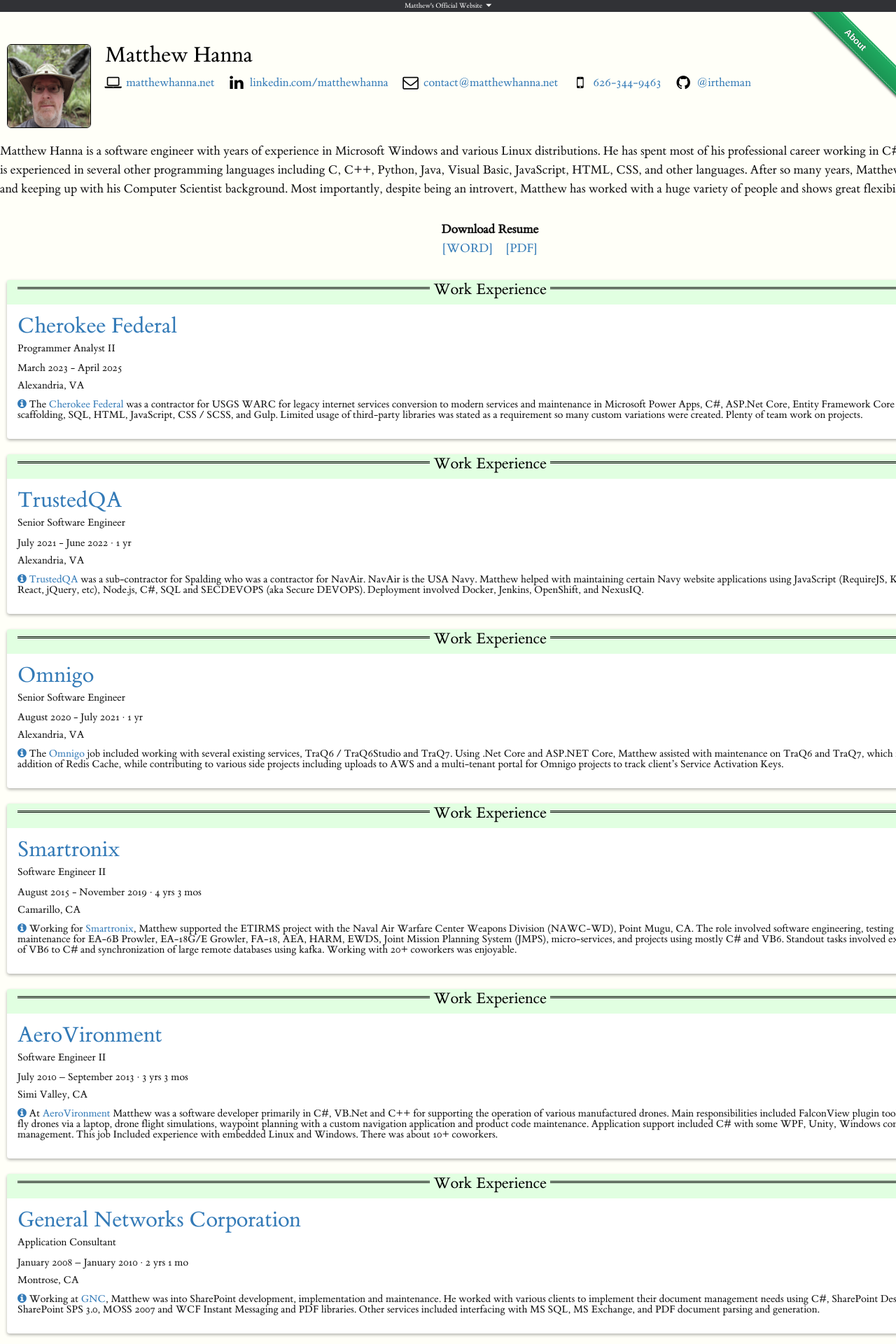
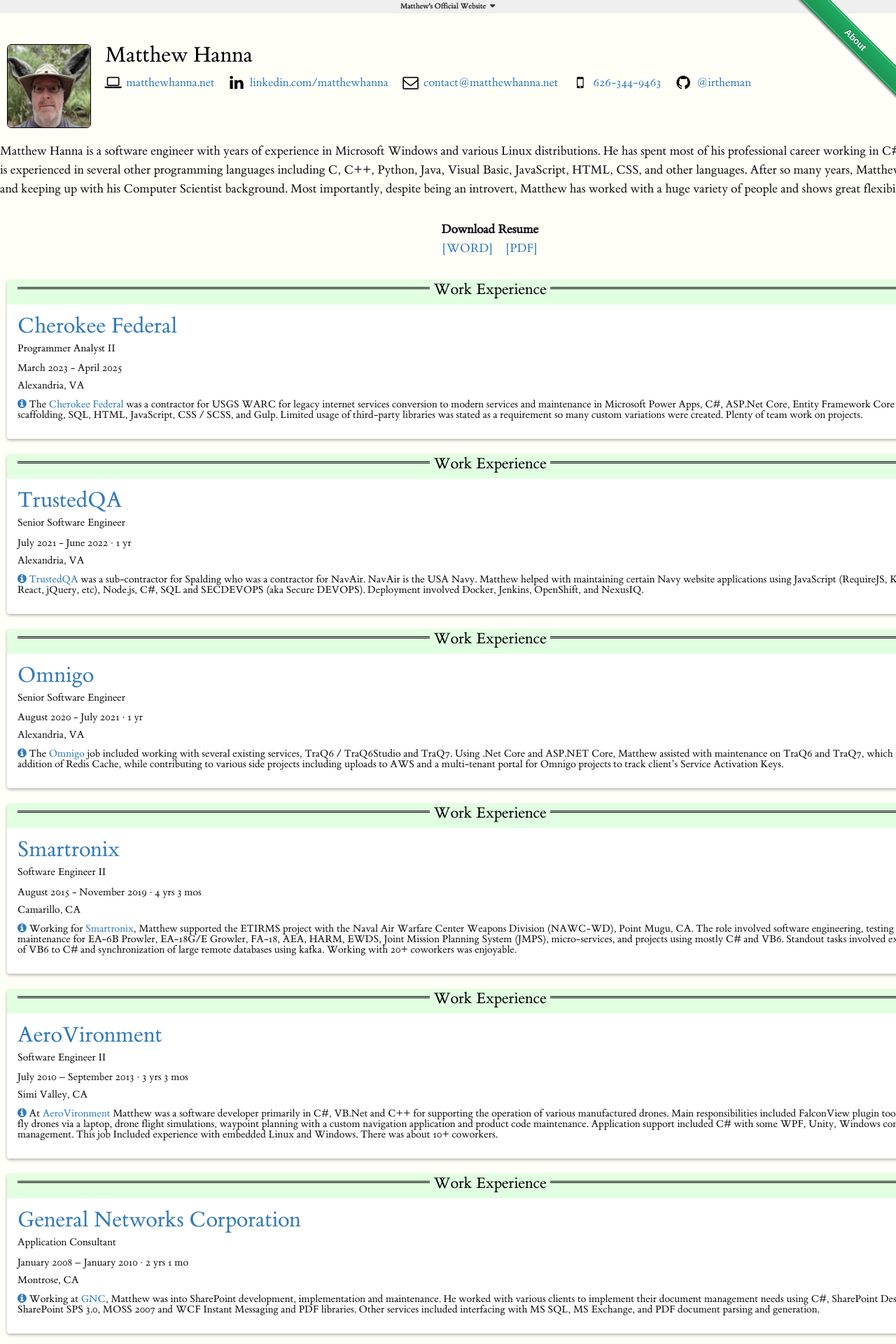
Before and after one commit to irtheman/irtheman.github.io, a Jekyll site: the page built from index.html, in a window 1280 px wide. Shown: the top 1920 px of the page at 70% size. Built offline with Jekyll 4.4.1, drawn with Linux system fonts in a browser that asks for light colours.

Commit message:
Fixed the banner

```diff
--- a/_includes/scripts.html
+++ b/_includes/scripts.html
@@ -49,21 +50,46 @@
         overlay.style.display = 'none';
       });
     }
+
+    var codeBlocks = document.querySelectorAll("pre > code");
+    codeBlocks.forEach(function (codeBlock) {
+      var pre = codeBlock.parentNode;
+      var button = document.createElement("button");
+      button.className = "copy-button";
+      button.type = "button";
+      button.innerText = "Copy";
+
+      button.addEventListener("click", function () {
+        navigator.clipboard.writeText(codeBlock.innerText).then(function () {
+          button.innerText = "Copied!";
+          setTimeout(function () {
+            button.innerText = "Copy";
+          }, 2000);
+        }, function (err) {
+          console.error("Could not copy text: ", err);
+        });
+      });
+
+      pre.parentNode.insertBefore(button, pre);
+    });
+});
 </script>
 
 <script>
-  const header = document.querySelector("header");
+  document.addEventListener("DOMContentLoaded", function () {
+    const header = document.querySelector(".mh-banner-header");
     if (header) {
       header.innerHTML = `
     <button class="mh-banner">Matthew's Official Website</button>
     <div class="mh-banner-content">
+        <div class="mh-banner-content-center">&nbsp;</div>
         <div class="mh-banner-content-center"><strong>Welcome to one of Matthew's official websites!</strong><br/></div>
         <div class="mh-banner-content-filler-first">&nbsp;</div>
         <div>
             <strong>Matthew's Websites</strong><br/
             <ul>
                 <li><a href="https://matthewhanna.com">Business Website</a></li>
-                <li><a href="https://matthewhanna.net">Resume Website</a></li>
+                <li><a href="https://matthewhanna.net">Resume Website</a> &check;</li>
                 <li><a href="https://blog.matthewhanna.net">Coding Blog</a></li>
                 <li><a href="https://matthewhanna.me">Personal Blog</a></li>
             </ul>
@@ -81,19 +107,31 @@
     </div>
 `;
 
-    const coll = document.getElementsByClassName("mh-banner");
-    for (let i = 0; i < coll.length; i++) {
-      coll[i].addEventListener("click", function () {
-        this.classList.toggle("active");
+      if (!header.style.backgroundColor) {
+          header.style.backgroundColor = window.getComputedStyle(document.body).getPropertyValue("background-color");
+      }
+
+      const banner = header.querySelector(".mh-banner");
+      if (banner) {
+        if (!header.style.color) {
+          header.style.color = window.getComputedStyle(banner).getPropertyValue("color");
+          console.log(`${window.getComputedStyle(header).getPropertyValue("background-color")}`);
+        }
+
+        banner.addEventListener("click", function () {
+          this.classList.toggle("banner-active");
           var content = this.nextElementSibling;
           if (content.style.maxHeight) {
             content.style.maxHeight = null;
+            header.style.zIndex = 400;
           } else {
             content.style.maxHeight = content.scrollHeight + "px";
+            header.style.zIndex = 1000;
           }
         });
       }
     }
+  });
 </script>
 
 <!-- Google tag (gtag.js) -->
--- a/stylesheets/banner.scss
+++ b/stylesheets/banner.scss
@@ -1,40 +1,43 @@
 ---
 ---
+
+$banner-color: #333;
+$banner-hover-color: #000;
+$banner-link-color: #23527c;
 
 .mh-banner-header {
 	position: fixed;
 	top: 0;
+	left: 0;
+	width: 100%;
 	padding: 0;
-	width: 100%;
-	font-size: 10px;
-	z-index: 1000;
+	font-size: 11px;
+	z-index: 400;
 }
 
 .mh-banner {
-	background-color: #313236;
-	color: #aaa;
+	color: $banner-color;
 	cursor: pointer;
 	width: 100%;
 	border: none;
 	text-align: center;
 	outline: none;
-	font-size: 10px;
+	font-size: 11px;
 }
 
 .banner-active,
 .mh-banner:hover {
-	color: #ffffff;
+	text-shadow: 0px 0px 1px $banner-hover-color;
 }
 
 .mh-banner:after {
 	content: '\23f7';
-	color: white;
-	font-weight: bold;
 	margin-left: 5px;
 }
 
 .banner-active:after {
 	content: "\23f6";
+	margin-left: 5px;
 }
 
 .mh-banner-content {
@@ -46,31 +49,37 @@
 	overflow: hidden;
 	font-size: 12px;
 	transition: max-height 0.2s ease-out;
-	background-color: #424347;
-	color: white;
-	z-index: 1000;
+	backdrop-filter: brightness(90%);
+	-moz-backdrop-filter: brightness(90%);
+	-webkit-backdrop-filter: brightness(90%);
+}
 
-	a {
-		color: darken(antiquewhite, 20%);
-		text-decoration: none;
-
-		&:hover {
-			color: antiquewhite;
-			text-decoration: underline;
-		}
-	}
-
-div.mh-banner-content-filler-first {
+.mh-banner-content>div.mh-banner-content-filler-first {
 	grid-column: 1 / span 5;
 }
 
-div.mh-banner-content-filler-second {
+.mh-banner-content>div.mh-banner-content-filler-second {
 	grid-column: 9 / span 4;
 }
 
-div.mh-banner-content-center {
+.mh-banner-content>div.mh-banner-content-center {
 	grid-column: 1 / span 12;
 	text-align: center;
 }
 
+.mh-banner-content a {
+	color: $banner-link-color;
+	text-decoration: none;
 }
+
+.mh-banner-content a:hover {
+	filter: brightness(90%);
+	text-decoration: underline;
+}
+
+.mh-banner-content:hover {
+	.mh-banner-header {
+		background-color: pink;
+		z-index: 1000;
+	}
+}
```
Also changed, not shown: other parts of _includes/scripts.html (+1 -0 lines). Lines whose indentation alone changed are shown as unchanged.
